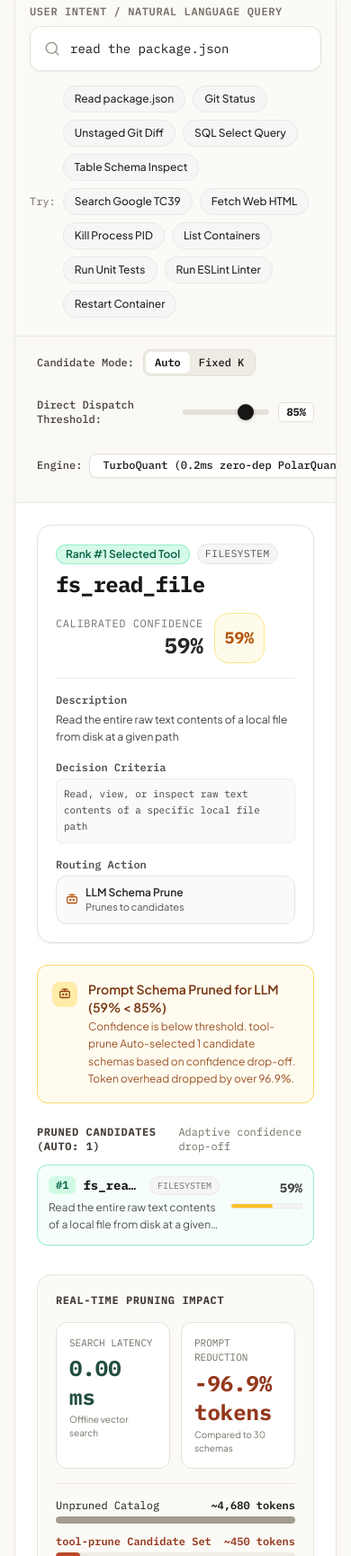
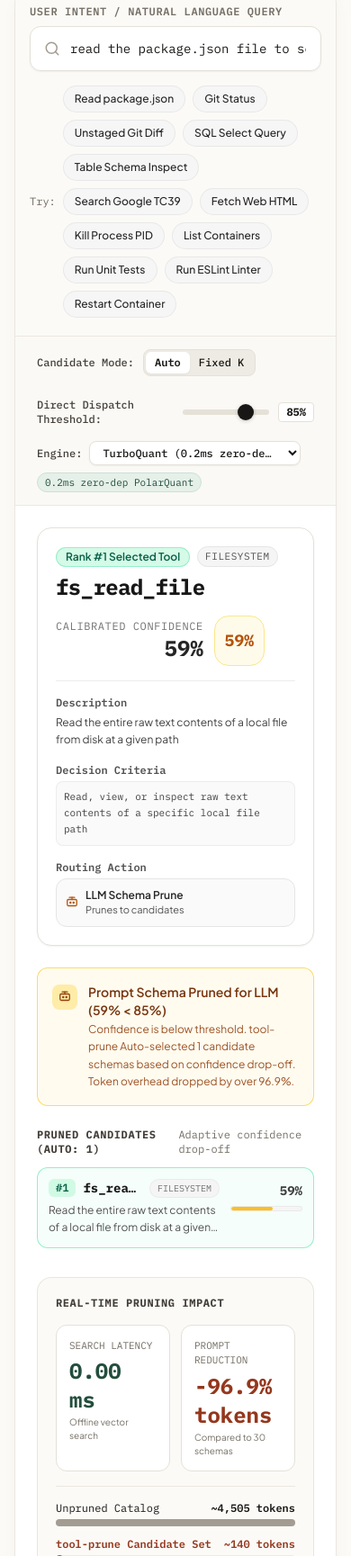
Before and after one commit to hemanth/tool-prune, a plain HTML site: page docs/index.html in a window 390 px wide. Shown: the part 1067-2796 px from the top of the page at 90% size. Drawn offline with nearby package versions, Linux system fonts and the light colour scheme; a web font is replaced by a local one.

Commit message:
fix(playground): dynamic token comparison bars and mobile input responsiveness

```diff
--- a/docs/index.html
+++ b/docs/index.html
@@ -378,7 +378,7 @@
             type="text"
             value="read the package.json file to see dependencies"
             placeholder="Type any user intent (e.g. read file, find git diff, run query)..."
-            class="w-full pl-11 pr-24 py-3.5 rounded-xl bg-white border border-ink-200 text-ink-900 placeholder:text-ink-400 font-mono text-sm shadow-sm focus:outline-none focus:ring-2 focus:ring-peach-300 focus:border-peach-400 transition-all"
+            class="w-full pl-11 pr-4 sm:pr-24 py-3.5 rounded-xl bg-white border border-ink-200 text-ink-900 placeholder:text-ink-400 font-mono text-sm shadow-sm focus:outline-none focus:ring-2 focus:ring-peach-300 focus:border-peach-400 transition-all"
           />
           <div class="absolute right-3 flex items-center gap-1.5">
             <kbd class="hidden sm:inline-block px-2 py-1 text-[10px] font-mono font-medium text-ink-500 bg-ink-100 rounded border border-ink-200">
@@ -422,9 +422,9 @@
           </div>
         </div>
 
-        <div class="flex items-center gap-2">
+        <div class="flex flex-wrap items-center gap-2 min-w-0 max-w-full">
           <label for="engine-selector" class="font-mono text-ink-700 font-medium text-xs">Engine:</label>
-          <select id="engine-selector" class="px-2.5 py-1 rounded-lg bg-white border border-ink-200 text-xs font-mono font-medium text-ink-900 shadow-sm focus:outline-none focus:ring-2 focus:ring-peach-300">
+          <select id="engine-selector" class="max-w-[235px] sm:max-w-none truncate px-2.5 py-1 rounded-lg bg-white border border-ink-200 text-xs font-mono font-medium text-ink-900 shadow-sm focus:outline-none focus:ring-2 focus:ring-peach-300">
             <option value="turboquant" selected>TurboQuant (0.2ms zero-dep PolarQuant)</option>
             <option value="webml-kit">webml-kit / SemIf WebGPU (Qwen3.5 4B / MiniCPM5 2B / Qwen3 0.6B)</option>
             <option value="typesafe">TypeSafe System One (Cloud API)</option>
@@ -500,7 +500,7 @@
             <div class="mt-4 pt-4 border-t border-ink-200/70 text-xs">
               <div class="flex justify-between mb-1 text-ink-600 font-mono">
                 <span>Unpruned Catalog</span>
-                <span class="font-semibold text-ink-900">~4,680 tokens</span>
+                <span id="bar-baseline-tokens" class="font-semibold text-ink-900">~4,680 tokens</span>
               </div>
               <div class="w-full bg-ink-200/60 rounded-full h-2 overflow-hidden mb-3">
                 <div class="bg-ink-400 h-full w-full"></div>
@@ -508,10 +508,10 @@
 
               <div class="flex justify-between mb-1 text-ink-600 font-mono">
                 <span class="text-peach-800 font-semibold">tool-prune Candidate Set</span>
-                <span class="font-semibold text-peach-800">~450 tokens</span>
+                <span id="bar-pruned-tokens" class="font-semibold text-peach-800">~180 tokens</span>
               </div>
               <div class="w-full bg-ink-200/60 rounded-full h-2 overflow-hidden">
-                <div class="bg-peach-700 h-full w-[10%] rounded-full"></div>
+                <div id="bar-pruned-fill" class="bg-peach-700 h-full w-[4%] rounded-full transition-all duration-300"></div>
               </div>
             </div>
           </div>
--- a/docs/js/playground.js
+++ b/docs/js/playground.js
@@ -484,6 +484,15 @@
     if (this.savingsBadge) {
       this.savingsBadge.textContent = `-${savedPercent}% tokens`;
     }
+    const barBaselineEl = document.getElementById('bar-baseline-tokens');
+    const barPrunedEl = document.getElementById('bar-pruned-tokens');
+    const barFillEl = document.getElementById('bar-pruned-fill');
+    if (barBaselineEl) barBaselineEl.textContent = `~${baselineTokens.toLocaleString()} tokens`;
+    if (barPrunedEl) barPrunedEl.textContent = `~${prunedTokens.toLocaleString()} tokens`;
+    if (barFillEl && baselineTokens > 0) {
+      const pctWidth = Math.max(2, Math.min(100, (prunedTokens / baselineTokens) * 100));
+      barFillEl.style.width = `${pctWidth.toFixed(1)}%`;
+    }
 
     const candidatesCountEl = document.getElementById('candidates-count');
     if (candidatesCountEl) {
```
